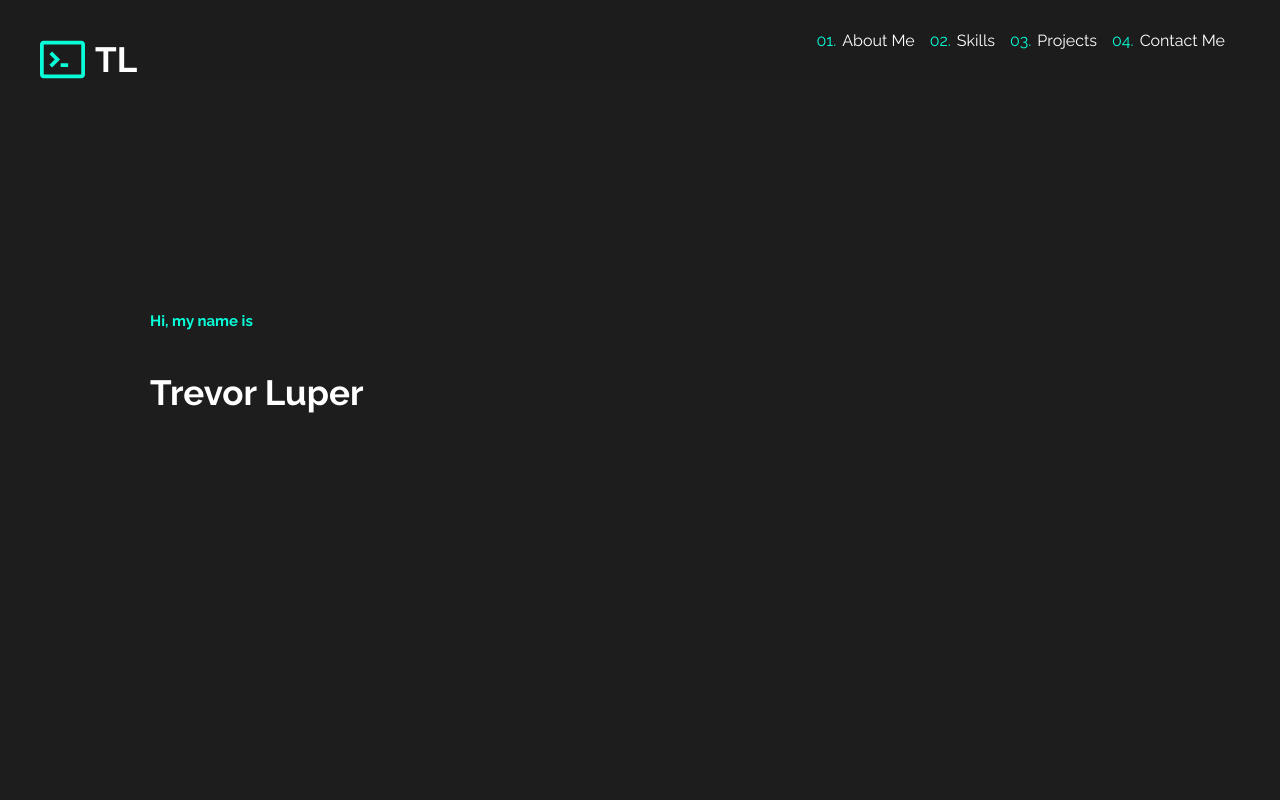
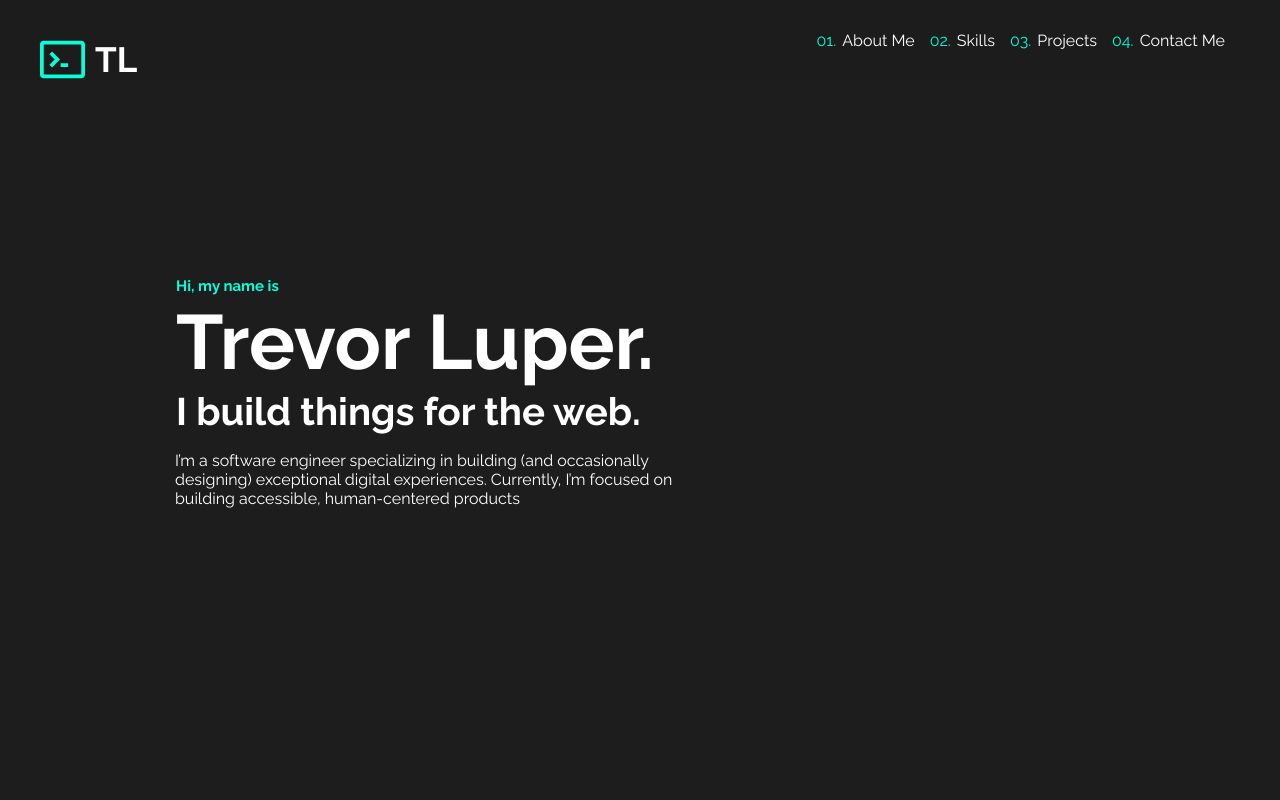
Before and after one commit to tluper94/myportfolio, a React (Create React App) app: page / in a window 1280 px wide. Shown: the top 800 px of the page. Built offline with nearby package versions, Linux system fonts and the light colour scheme.

Commit message:
fixed hero section

```diff
--- a/src/components/header/header.styles.jsx
+++ b/src/components/header/header.styles.jsx
@@ -2,9 +2,9 @@ import styled from 'styled-components';
 
 export const Heading = styled.header`
   display: flex;
-  background-color: rgba(29, 29, 29, 0.85);
+  background-color: rgba(29, 29, 29, 0.9);
   justify-content: space-between;
-  backdrop-filter: blur(5px);
+  backdrop-filter: blur(10px);
   position: fixed;
   padding: 10px 40px;
   height: 80px;
--- a/src/pages/hero/Hero.jsx
+++ b/src/pages/hero/Hero.jsx
@@ -6,8 +6,13 @@ const Hero = () => {
     <>
       <HeroSection id='hero'>
         <SmallHeading>Hi, my name is</SmallHeading>
-        <BigHeading>Trevor Luper</BigHeading>
-        <BigHeading></BigHeading>
+        <BigHeading size='6vw'>Trevor Luper.</BigHeading>
+        <BigHeading size='3vw'>I build things for the web.</BigHeading>
+        <p style={{ color: 'white', maxWidth: '536px' }}>
+          I’m a software engineer specializing in building (and occasionally
+          designing) exceptional digital experiences. Currently, I’m focused on
+          building accessible, human-centered products
+        </p>
       </HeroSection>
     </>
   );
--- a/src/pages/hero/Hero.styles.jsx
+++ b/src/pages/hero/Hero.styles.jsx
@@ -2,19 +2,26 @@ import styled from 'styled-components';
 
 export const HeroSection = styled.section`
   display: flex;
+  padding: 0 25px;
   flex-direction: column;
   justify-content: center;
   align-items: flex-start;
-  width: 100%;
+  max-width: 1000px;
   min-height: 100vh;
 `;
 
 export const SmallHeading = styled.h2`
+  margin: ${(props) => props.marginTop || '1px'};
   font-size: ${(props) => props.size || '15px'};
   color: ${(props) => props.color || '#08fdd8'};
 `;
 
 export const BigHeading = styled.h2`
+  margin: ${(props) => props.marginTop || '1px'};
   font-size: ${(props) => props.size || '35px'};
   color: ${(props) => props.color || 'white'};
+
+  @media (max-width: 768px) {
+    font-size: 11vw;
+  }
 `;
```
